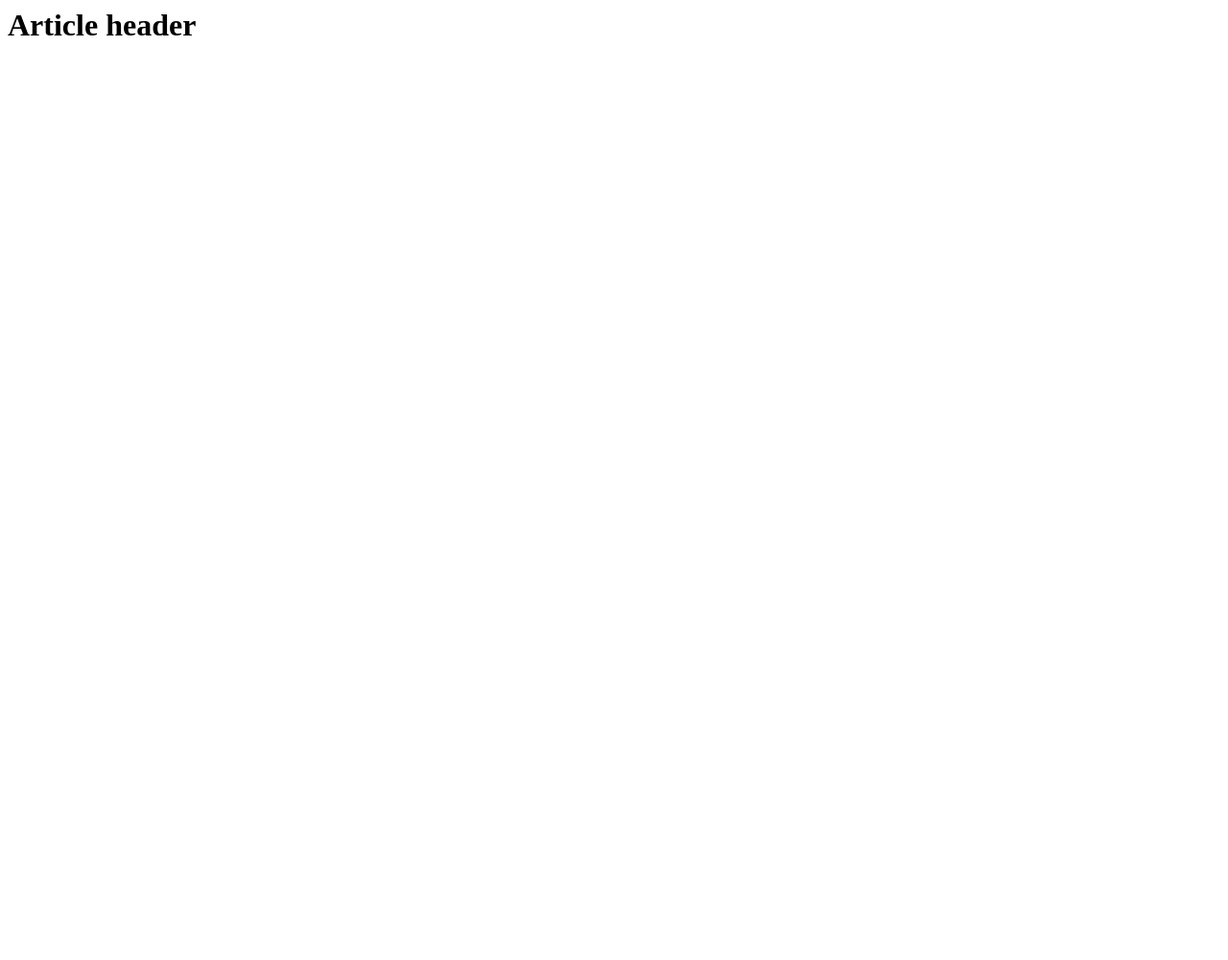
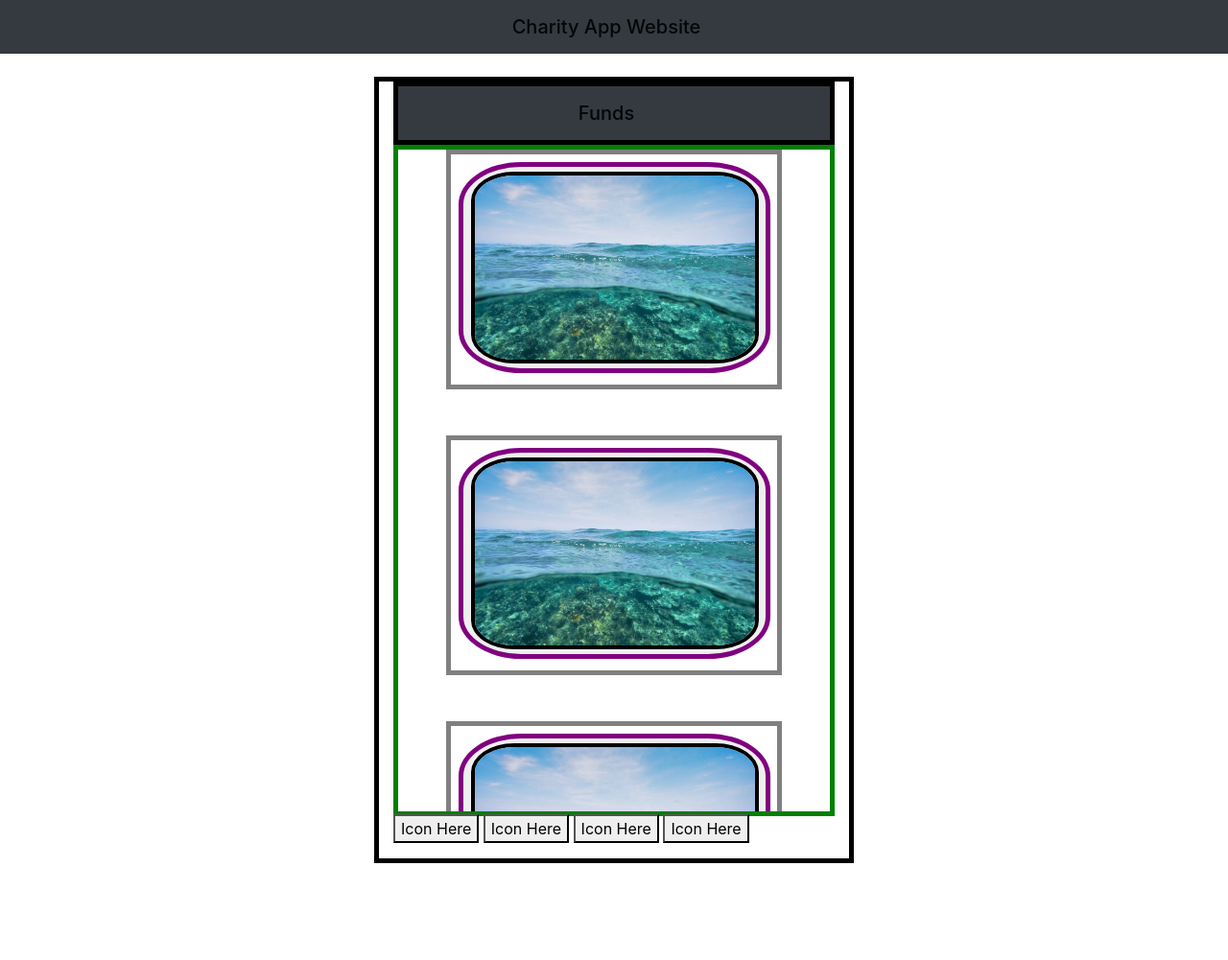
Before and after one commit to josealdaco/djangoContractor, a Django app: page / in a window 1280 px wide. Before the commit the part shown is almost empty. Shown: the top 1001 px of the page at 96% size. Run offline with Django 3.2, Linux system fonts and the light colour scheme; some libraries are stand-ins or nearby versions.

Commit message:
[added] static images and folders

```diff
--- a/charitySite/Articles/templates/articles/index.css
+++ b/charitySite/Articles/templates/articles/index.css
@@ -0,0 +1,6 @@
+ .navbar .navbar-light .bg-dark{
+    color: green;
+}
+.body{
+    background-color: black;
+}
--- a/charitySite/Articles/templates/articles/index.html
+++ b/charitySite/Articles/templates/articles/index.html
@@ -1,9 +1,67 @@
 <html>
     <head>
             <title>Impact Website</title>
-            <link rel="stylesheet" href="/templates/articles/index.css">
+            <link rel="stylesheet" href= '{{cssFile}}'>
+            <script src="https://code.jquery.com/jquery-3.3.1.slim.min.js" integrity="sha384-q8i/X+965DzO0rT7abK41JStQIAqVgRVzpbzo5smXKp4YfRvH+8abtTE1Pi6jizo" crossorigin="anonymous"></script>
+            <script src="https://cdnjs.cloudflare.com/ajax/libs/popper.js/1.14.7/umd/popper.min.js" integrity="sha384-UO2eT0CpHqdSJQ6hJty5KVphtPhzWj9WO1clHTMGa3JDZwrnQq4sF86dIHNDz0W1" crossorigin="anonymous"></script>
+            <script src="https://stackpath.bootstrapcdn.com/bootstrap/4.3.1/js/bootstrap.min.js" integrity="sha384-JjSmVgyd0p3pXB1rRibZUAYoIIy6OrQ6VrjIEaFf/nJGzIxFDsf4x0xIM+B07jRM" crossorigin="anonymous"></script>
+       <link rel="stylesheet" href="https://stackpath.bootstrapcdn.com/bootstrap/4.3.1/css/bootstrap.min.css" integrity="sha384-ggOyR0iXCbMQv3Xipma34MD+dH/1fQ784/j6cY/iJTQUOhcWr7x9JvoRxT2MZw1T" crossorigin="anonymous">
     </head>
     <body>
-        <h1>Article header</h1>
+        <nav class="navbar navbar-light bg-dark justify-content-center">
+            <span class="navbar-brand mb-0 h1">Charity App Website</span>
+        </nav>
+        <br>
+        <!--Start of the 'Phone Screen'-->
+        <div class="container-fluid" style="max-width:500px; min-height: 820px;border:5px solid black; position:relative;">
+            <nav class="navbar navbar-light bg-dark justify-content-center"  style="border: 5px solid black">
+                <span class="navbar-brand mb-0 h1">Funds</span>
+            </nav>
+            <!-- Start of scrollView-->
+            {% load static %}
+            <div  class = "d-flex align-items-center flex-column bd-highlight mb-3"style="overflow-y:scroll; height:700px; border:5px solid green">
+                <div  class = "p-2 bd-highlight"style="width:350px; height:250px; border: 5px solid grey">
+                    <form>
+                    <button class = "button" type="submit"style = "border:5px solid purple; width:325px; height:220px; background-size:cover; border-radius:20%;"> <img src="{% static "articles/images/ocean-image.jpg" %}" alt="My image" width = "300px" height="200px" style=" background-size:cover; border-radius:15%;border: 4px solid black">
+                    </button>
+                </form>
+                </div>
+                <br>   <!-- Make sure to have 2 breaks to seperate buttons-->
+                <br>
+                <div  class = "p-2 bd-highlight"style="width:350px; height:250px; border: 5px solid grey">
+                    <form>
+                    <button class = "button" type="submit" style = "border:5px solid purple; width:325px; height:220px; background-size:cover; border-radius:20%;"> <img src="{% static "articles/images/ocean-image.jpg" %}" alt="My image" width = "300px" height="200px" style=" background-size:cover; border-radius:15%;border: 4px solid black">
+                </button>
+            </form>
+            </div>
+            <br>
+            <br>
+
+                <div  class = "p-2 bd-highlight"style="width:350px; height:250px; border: 5px solid grey">
+                    <form>
+                    <button class = "button" type="submit"style = "border:5px solid purple; width:325px; height:220px; background-size:cover; border-radius:20%;"> <img src="{% static "articles/images/ocean-image.jpg" %}" alt="My image" width = "300px" height="200px" style=" background-size:cover; border-radius:15%;border: 4px solid black">
+                    </button>
+                </form>
+                </div>
+                <br>   <!-- Make sure to have 2 breaks to seperate buttons-->
+                <br>
+                <div  class = "p-2 bd-highlight"style="width:350px; height:250px; border: 5px solid grey">
+                    <form>
+                    <button class = "button" type="submit"style = "border:5px solid purple; width:325px; height:220px; background-size:cover; border-radius:20%;"> <img src="{% static "articles/images/ocean-image.jpg" %}" alt="My image" width = "300px" height="200px" style=" background-size:cover; border-radius:15%;border: 4px solid black">
+                </button>
+            </form>
+            </div>
+
+            </div>
+            <!-- The end of the screen, below is the viewController-->
+            <form style="position: absolute;bottom:0; text-align:center;">
+                <button class = "button">Icon Here</button>
+                <button class = "button">Icon Here</button>
+                <button class = "button">Icon Here</button>
+                <button class = "button">Icon Here</button>
+
+            </form>
+        </div>
+<!-- As a heading -->
     </body>
 </html>
--- a/charitySite/Articles/views.py
+++ b/charitySite/Articles/views.py
@@ -8,4 +8,4 @@ from django.template import loader
 class Homepage(View):
     def get(self, request):
         template = loader.get_template('articles/index.html')  #  Templates folder needs to be within App is True
-        return HttpResponse(template.render({"Key": 12}, request))
+        return HttpResponse(template.render({"cssFile": 'articles/index.css'}, request))
--- a/charitySite/charitySite/settings.py
+++ b/charitySite/charitySite/settings.py
@@ -121,3 +121,6 @@ USE_TZ = True
 # https://docs.djangoproject.com/en/2.2/howto/static-files/
 
 STATIC_URL = '/static/'
+STATICFILES_DIRS = [
+     os.path.join(BASE_DIR, "static"),
+ ]
--- a/charitySite/charitySite/urls.py
+++ b/charitySite/charitySite/urls.py
@@ -15,7 +15,9 @@ Including another URLconf
 """
 from django.contrib import admin
 from django.urls import path, include
+from django.conf import settings
+from django.conf.urls.static import static
 urlpatterns = [
     path('admin/', admin.site.urls),
     path('', include('Articles.urls'))
-   ]
+   ] + static(settings.STATIC_URL, document_root=settings.STATIC_ROOT)
```
Also changed, not shown: charitySite/static/articles/images/ocean-image.jpg (added).
